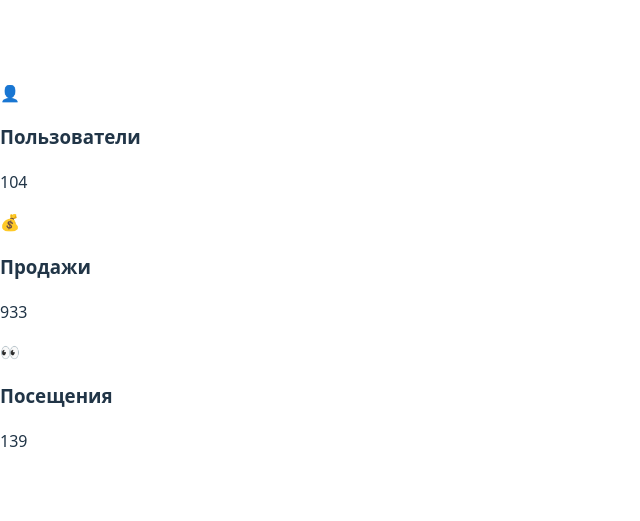
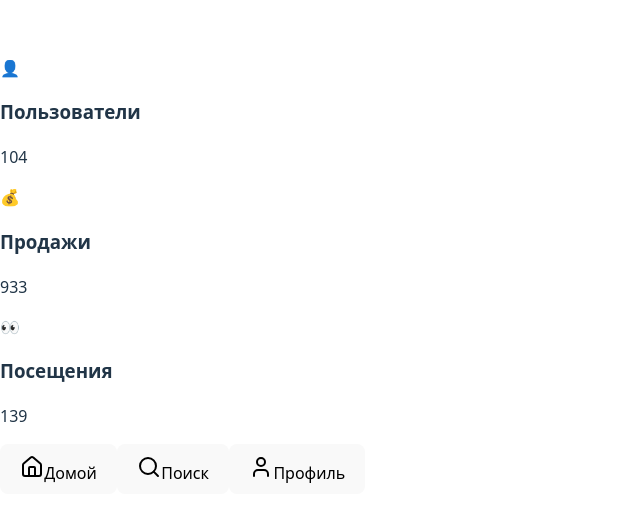
Before and after one commit to Respress0/tma, a React (Vite) app: page / in a window 1280 px wide. Shown: the part 125-646 px from the top of the page, without its empty margins (0-640 px from the left). Built offline with nearby package versions, Linux system fonts and the light colour scheme.

Commit message:
feat: добавлен bottmMenu с профилем Telegram

```diff
--- a/package.json
+++ b/package.json
@@ -10,6 +10,7 @@
     "preview": "vite preview"
   },
   "dependencies": {
+    "lucide-react": "^0.511.0",
     "react": "^19.1.0",
     "react-dom": "^19.1.0",
     "react-router-dom": "^7.6.1"
--- a/src/App.jsx
+++ b/src/App.jsx
@@ -1,9 +1,20 @@
+import React, { useState } from "react";
 import Dashboard from "./components/Dashboard";
+import BottomMenu from "./components/BottomMenu";
 
 function App() {
+  const [activeTab, setActiveTab] = useState("home");
+
   return (
-    <div className="flex justify-center items-center min-h-screen bg-gray-100">
-      <Dashboard />
+    <div className="pb-16">
+      {activeTab === "home" && <Dashboard />}
+      {activeTab === "search" && (
+        <div className="p-6 text-center text-gray-500">Поиск будет позже 🙂</div>
+      )}
+      {activeTab === "profile" && (
+        <div className="p-6 text-center text-gray-500">Профиль будет позже 👤</div>
+      )}
+      <BottomMenu onTabChange={setActiveTab} />
     </div>
   );
 }
--- /dev/null
+++ b/src/components/BottomMenu.tsx
@@ -0,0 +1,37 @@
+// src/components/BottomMenu.tsx
+import React, { useState } from "react";
+import { Home, Search, User } from "lucide-react";
+
+const BottomMenu = ({ onTabChange }: { onTabChange: (tab: string) => void }) => {
+  const [activeTab, setActiveTab] = useState("home");
+
+  const tabs = [
+    { id: "home", label: "Домой", icon: <Home size={24} /> },
+    { id: "search", label: "Поиск", icon: <Search size={24} /> },
+    { id: "profile", label: "Профиль", icon: <User size={24} /> },
+  ];
+
+  const handleClick = (tabId: string) => {
+    setActiveTab(tabId);
+    onTabChange(tabId);
+  };
+
+  return (
+    <div className="fixed bottom-0 left-0 right-0 bg-white border-t flex justify-around py-2 shadow-md z-10">
+      {tabs.map((tab) => (
+        <button
+          key={tab.id}
+          className={`flex flex-col items-center text-xs ${
+            activeTab === tab.id ? "text-blue-600" : "text-gray-500"
+          }`}
+          onClick={() => handleClick(tab.id)}
+        >
+          {tab.icon}
+          <span>{tab.label}</span>
+        </button>
+      ))}
+    </div>
+  );
+};
+
+export default BottomMenu;
```
Also changed, not shown: 1 other file (tests, documents, lock files or other folders).
